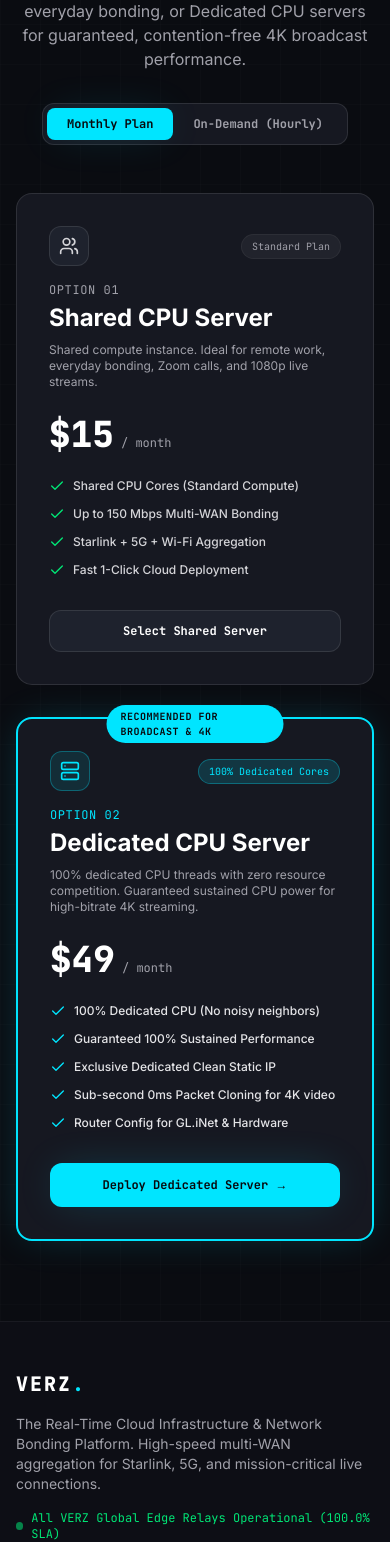
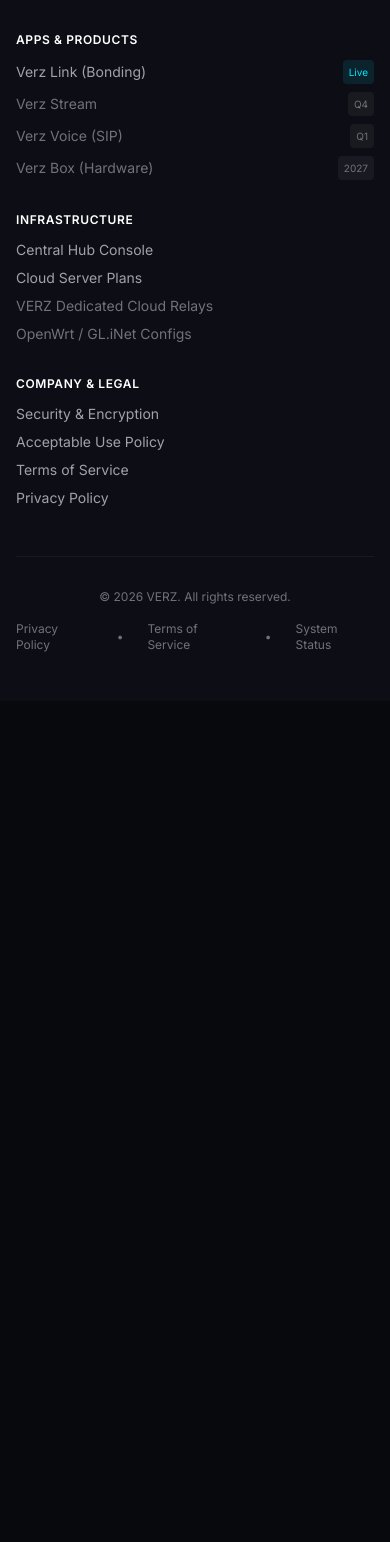
Before and after one commit to omaralabed/VERZ, a Next.js app: page / in a window 390 px wide. Shown: the part 6176-7718 px from the top of the page. After the commit the page ends 6877 px from the top, so only its background shows below. Built offline with nearby package versions, Linux system fonts and the light colour scheme.

Commit message:
refactor: remove pricing section from public landing page, keep plans in Hub

```diff
--- a/src/app/page.tsx
+++ b/src/app/page.tsx
@@ -4,7 +4,6 @@
 import { BondingVisualizer } from "@/components/visualizer/BondingVisualizer";
 import { FeaturesGrid } from "@/components/landing/FeaturesGrid";
 import { ComparisonTable } from "@/components/landing/ComparisonTable";
-import { PricingCalculator } from "@/components/landing/PricingCalculator";
 
 export default function HomePage() {
   return (
@@ -27,9 +26,6 @@
       {/* Direct Head-to-Head Comparison */}
       <ComparisonTable />
 
-      {/* Transparent Pricing */}
-      <PricingCalculator />
-
       <Footer />
     </main>
   );
--- a/src/components/landing/PricingCalculator.tsx
+++ /dev/null
@@ -1,178 +0,0 @@
-"use client";
-
-import React, { useState } from "react";
-import Link from "next/link";
-import { Check, Users, Server, ShieldCheck, ArrowRight, Zap } from "lucide-react";
-
-export function PricingCalculator() {
-  const [billingCycle, setBillingCycle] = useState<"monthly" | "hourly">("monthly");
-
-  return (
-    <section id="pricing" className="py-20 bg-surface-300/60 relative">
-      <div className="mx-auto max-w-6xl px-4 sm:px-6 lg:px-8">
-        <div className="text-center max-w-2xl mx-auto mb-12">
-          <span className="text-xs font-mono font-bold uppercase tracking-widest text-accent-cyan mb-3 block">
-            Cloud Server Options
-          </span>
-          <h2 className="text-3xl sm:text-5xl font-black text-white tracking-tight">
-            Shared or Dedicated CPU.
-          </h2>
-          <p className="mt-4 text-base text-zinc-400">
-            Choose affordable Shared CPU servers for everyday bonding, or Dedicated CPU servers for guaranteed, contention-free 4K broadcast performance.
-          </p>
-
-          {/* Toggle Button */}
-          <div className="mt-8 inline-flex p-1 rounded-xl bg-surface-100 border border-white/10">
-            <button
-              onClick={() => setBillingCycle("monthly")}
-              className={`px-5 py-2 rounded-lg text-xs font-mono font-bold transition-all ${
-                billingCycle === "monthly"
-                  ? "bg-accent-cyan text-background shadow-glow"
-                  : "text-zinc-400 hover:text-white"
-              }`}
-            >
-              Monthly Plan
-            </button>
-            <button
-              onClick={() => setBillingCycle("hourly")}
-              className={`px-5 py-2 rounded-lg text-xs font-mono font-bold transition-all ${
-                billingCycle === "hourly"
-                  ? "bg-accent-cyan text-background shadow-glow"
-                  : "text-zinc-400 hover:text-white"
-              }`}
-            >
-              On-Demand (Hourly)
-            </button>
-          </div>
-        </div>
-
-        {/* 2 Main Choices: Shared CPU vs Dedicated CPU */}
-        <div className="grid grid-cols-1 md:grid-cols-2 gap-8 max-w-4xl mx-auto items-stretch">
-
-          {/* Card 1: Shared CPU Server */}
-          <div className="p-8 rounded-2xl bg-surface-100 border border-white/10 flex flex-col justify-between hover:border-white/20 transition-all">
-            <div>
-              <div className="flex items-center justify-between mb-4">
-                <div className="h-10 w-10 rounded-xl bg-surface-50 border border-white/10 text-zinc-300 flex items-center justify-center">
-                  <Users className="h-5 w-5" />
-                </div>
-                <span className="text-[10px] font-mono px-2.5 py-1 rounded-full bg-white/5 text-zinc-400 border border-white/5">
-                  Standard Plan
-                </span>
-              </div>
-
-              <div className="text-xs font-mono text-zinc-400 uppercase tracking-wider mb-1">
-                Option 01
-              </div>
-              <h3 className="text-2xl font-bold text-white">Shared CPU Server</h3>
-              <p className="text-xs text-zinc-400 mt-2">
-                Shared compute instance. Ideal for remote work, everyday bonding, Zoom calls, and 1080p live streams.
-              </p>
-
-              <div className="my-6">
-                <span className="text-4xl font-mono font-black text-white">
-                  {billingCycle === "monthly" ? "$15" : "$0.025"}
-                </span>
-                <span className="text-xs text-zinc-400 font-mono">
-                  {billingCycle === "monthly" ? " / month" : " / hour"}
-                </span>
-              </div>
-
-              <ul className="space-y-3 text-xs text-zinc-300 font-medium">
-                <li className="flex items-center gap-2">
-                  <Check className="h-4 w-4 text-accent-green shrink-0" />
-                  <span>Shared CPU Cores (Standard Compute)</span>
-                </li>
-                <li className="flex items-center gap-2">
-                  <Check className="h-4 w-4 text-accent-green shrink-0" />
-                  <span>Up to 150 Mbps Multi-WAN Bonding</span>
-                </li>
-                <li className="flex items-center gap-2">
-                  <Check className="h-4 w-4 text-accent-green shrink-0" />
-                  <span>Starlink + 5G + Wi-Fi Aggregation</span>
-                </li>
-                <li className="flex items-center gap-2">
-                  <Check className="h-4 w-4 text-accent-green shrink-0" />
-                  <span>Fast 1-Click Cloud Deployment</span>
-                </li>
-              </ul>
-            </div>
-
-            <Link
-              href="/hub"
-              className="mt-8 block w-full py-3 rounded-xl bg-surface-50 hover:bg-surface-200 border border-white/10 text-center text-xs font-mono font-bold text-white transition-all"
-            >
-              Select Shared Server
-            </Link>
-          </div>
-
-          {/* Card 2: Dedicated CPU Server (Featured) */}
-          <div className="p-8 rounded-2xl bg-surface-100 border-2 border-accent-cyan relative flex flex-col justify-between shadow-glow">
-            <div className="absolute -top-3.5 left-1/2 -translate-x-1/2 px-3.5 py-1 rounded-full bg-accent-cyan text-background text-[10px] font-mono font-bold uppercase tracking-wider">
-              Recommended for Broadcast & 4K
-            </div>
-
-            <div>
-              <div className="flex items-center justify-between mb-4">
-                <div className="h-10 w-10 rounded-xl bg-accent-cyan/10 border border-accent-cyan/30 text-accent-cyan flex items-center justify-center">
-                  <Server className="h-5 w-5" />
-                </div>
-                <span className="text-[10px] font-mono px-2.5 py-1 rounded-full bg-accent-cyan/15 text-accent-cyan border border-accent-cyan/30">
-                  100% Dedicated Cores
-                </span>
-              </div>
-
-              <div className="text-xs font-mono text-accent-cyan uppercase tracking-wider mb-1">
-                Option 02
-              </div>
-              <h3 className="text-2xl font-bold text-white">Dedicated CPU Server</h3>
-              <p className="text-xs text-zinc-400 mt-2">
-                100% dedicated CPU threads with zero resource competition. Guaranteed sustained CPU power for high-bitrate 4K streaming.
-              </p>
-
-              <div className="my-6">
-                <span className="text-4xl font-mono font-black text-white">
-                  {billingCycle === "monthly" ? "$49" : "$0.075"}
-                </span>
-                <span className="text-xs text-zinc-400 font-mono">
-                  {billingCycle === "monthly" ? " / month" : " / hour"}
-                </span>
-              </div>
-
-              <ul className="space-y-3 text-xs text-zinc-200 font-medium">
-                <li className="flex items-center gap-2">
-                  <Check className="h-4 w-4 text-accent-cyan shrink-0" />
-                  <span>100% Dedicated CPU (No noisy neighbors)</span>
-                </li>
-                <li className="flex items-center gap-2">
-                  <Check className="h-4 w-4 text-accent-cyan shrink-0" />
-                  <span>Guaranteed 100% Sustained Performance</span>
-                </li>
-                <li className="flex items-center gap-2">
-                  <Check className="h-4 w-4 text-accent-cyan shrink-0" />
-                  <span>Exclusive Dedicated Clean Static IP</span>
-                </li>
-                <li className="flex items-center gap-2">
-                  <Check className="h-4 w-4 text-accent-cyan shrink-0" />
-                  <span>Sub-second 0ms Packet Cloning for 4K video</span>
-                </li>
-                <li className="flex items-center gap-2">
-                  <Check className="h-4 w-4 text-accent-cyan shrink-0" />
-                  <span>Router Config for GL.iNet & Hardware</span>
-                </li>
-              </ul>
-            </div>
-
-            <Link
-              href="/hub"
-              className="mt-8 block w-full py-3.5 rounded-xl bg-accent-cyan hover:bg-accent-cyan/90 text-center text-xs font-mono font-bold text-background transition-all shadow-glow"
-            >
-              Deploy Dedicated Server →
-            </Link>
-          </div>
-
-        </div>
-      </div>
-    </section>
-  );
-}
--- a/src/components/layout/Footer.tsx
+++ b/src/components/layout/Footer.tsx
@@ -67,8 +67,8 @@
                 </Link>
               </li>
               <li>
-                <Link href="#pricing" className="hover:text-white transition-colors">
-                  Server Sizing & Pricing
+                <Link href="/hub" className="hover:text-white transition-colors">
+                  Cloud Server Plans
                 </Link>
               </li>
               <li>
--- a/src/components/layout/Navbar.tsx
+++ b/src/components/layout/Navbar.tsx
@@ -30,9 +30,6 @@
           <Link href="#comparison" className="hover:text-white transition-colors">
             Speedify vs Verz
           </Link>
-          <Link href="#pricing" className="hover:text-white transition-colors">
-            Pricing
-          </Link>
           <Link href="/hub" className="hover:text-white transition-colors text-zinc-400">
             Console
           </Link>
```
